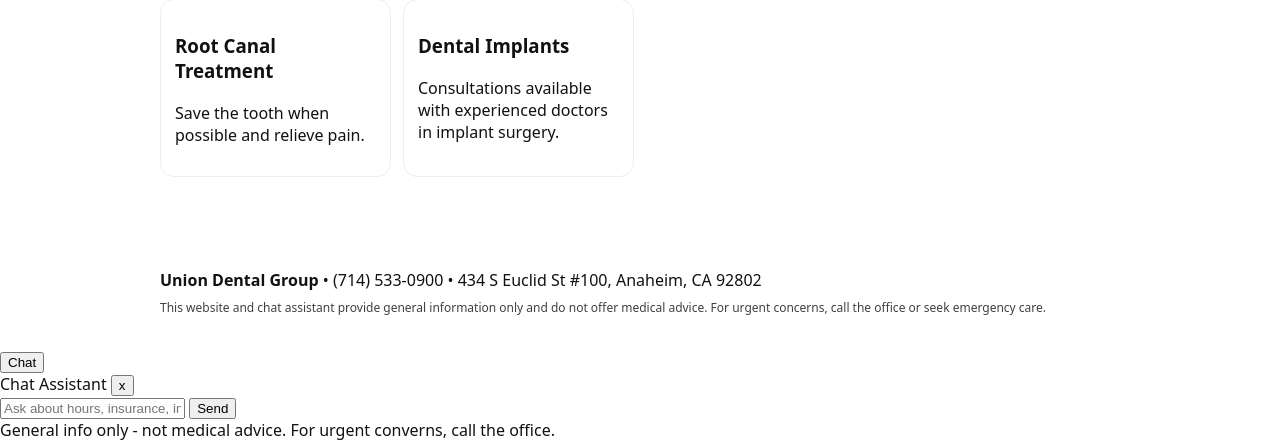
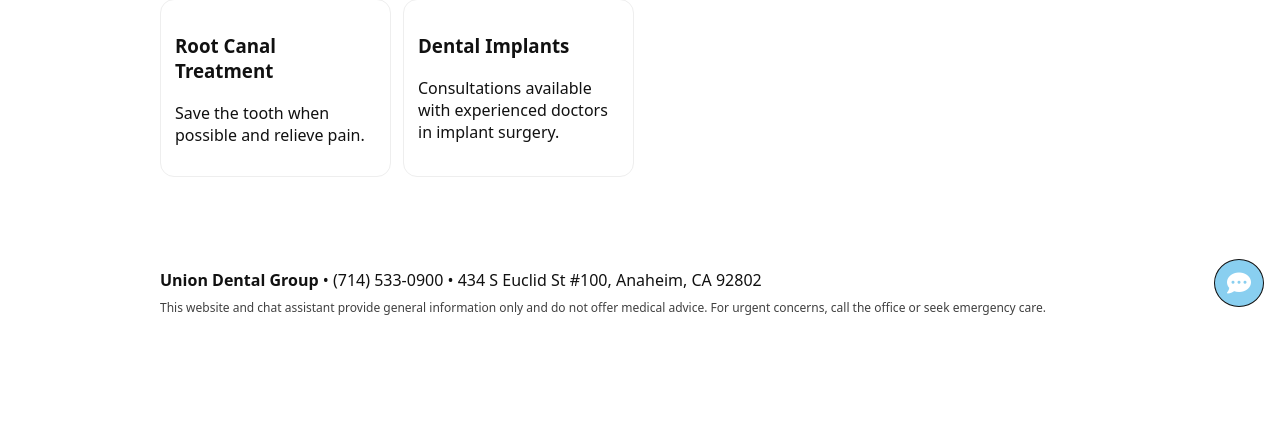
Before and after one commit to gemmatruong/dental_web, a Flask app: page / in a window 1280 px wide. Shown: the part 477-918 px from the top of the page. After the commit the page ends 792 px from the top, so only its background shows below. Run offline with Flask 3, Linux system fonts and the light colour scheme.

Commit message:
feat: add chat widget style

```diff
--- a/static/styles.css
+++ b/static/styles.css
@@ -7,17 +7,44 @@ body { font-family: system-ui, -apple-system, BlinkMacSystemFont,
 nav a { margin-left: 12px; text-decoration: none; color: #111; }
 .hero { padding: 28px 0; }
 .cta-row { display: flex; gap: 12px; flex-wrap: wrap; }
-.btn { display: inline-block; padding: 10px 14px; border: 1px solid #111; text-decoration: none; background: #111; color: #fff; border-radius: 10px; }
+.btn { display: inline-block; padding: 10px 14px; border: 1px solid #111; text-decoration: none;
+    background: #111; color: #fff; border-radius: 10px; }
 .btn.secondary { background: #fff; color: #111; }
 .grid { display: grid; grid-template-columns: repeat(auto-fit, minmax(220px, 1fr)); gap: 12px; margin: 18px 0; }
 .card { border: 1px solid #eee; border-radius: 14px; padding: 14px; }
 .footer { border-top: 1px solif #eee; margin-top: 24px; padding: 18px 0; }
 .disclaimer { font-size: 12px; opacity: 0.8; margin-top: 8px; }
 .form { display: grid; gap: 12px; max-width: 520px; }
-.form input, .form select, .form textarea { width: 100%; padding: 10px; border-radius: 10px; border: 1px solid #ddd; }
+.form input, .form select, .form textarea { width: 100%; padding: 10px; border-radius: 10px;
+    border: 1px solid #ddd; }
 .alert { padding: 10px; border: 1px solid #f2b8b5; background: #fdecea; border-radius: 10px; }
 .success { padding: 10px; border: 1px solid #b7ebc6; background: #ecfdf3; border-radius: 10px; }
 .table { width: 100%; border-collapse: collapse; }
 .table th, .table td { border-bottom: 1px solid #eee; padding: 10px; vertical-align: top; }
 .row { display: flex; justify-content: space-between; align-items: center; gap: 12px; }
 .inline { display: inline-flex; gap:  8px; align-items: center; }
+
+/* Chat window */
+.chat-toggle { position: fixed; bottom: 16px; right: 16px;
+    width: 50px; height: 48px; padding: 0;
+    border-radius: 50%; border: 1px solid #111; background: #89CFF0; color: #fff;
+    cursor: pointer; z-index: 9999; display: flex; align-items: center; justify-content: center; font-size: 24px;
+}
+.chat-box { position: fixed; bottom: 72px; right: 16px; width: 320px; max-width: calc(100vw - 32px);
+    border-bottom: 1px solid #eee; font-weight: 600;
+}
+.hidden { display: none; }
+.chat-header { display: flex; justify-content: space-between; align-items: center;
+    padding: 10px 12px; border-bottom: 1px solid #eee; font-weight: 600;
+}
+.chat-close { border: none; background: transparent; font-size: 20px; cursor: pointer; }
+.chat-messages { height: 260px; overflow: auto; padding: 10px 12px; display: grid; gap: 10px; }
+.msg { padding: 10px; border-radius: 12px; border: 1px solid #eee; }
+.msg.user { margin-left: 24px; }
+.msg.bot { margin-right: 24px; background: #fafafa; }
+.chat-intput { display: flex; gap: 8px; padding: 10px 12px; border-top: 1px solid #eee; }
+.chat-input input { flex: 1; padding: 10px; border-radius: 12px; border: 1px solid #ddd; }
+.chat-input button { padding: 10px 12px; border-radius: 12px; border: 1px solid #111;
+    background: #111; color: #fff; cursor: pointer;
+}
+.chat-mini-disclaimer { font-size: 11px; opacity: 0.75; padding: 8px 12px; border-top: 1px solid #eee; }
--- a/templates/base.html
+++ b/templates/base.html
@@ -5,6 +5,8 @@
     <meta name="viewport" content="width=device-width, initial-scale=1" />
     <title>{{ clinic.office_name }}</title>
     <link rel="stylesheet" href="{{ url_for('static', filename='styles.css') }}">
+    <link rel="stylesheet" href="https://cdnjs.cloudflare.com/ajax/libs/font-awesome/6.5.1/css/all.min.css"
+        crossorigin="anonymous" referrerpolicy="no-referrer"/>
 </head>
 <body>
     <header class="nav">
@@ -33,7 +35,7 @@
     </footer>
 
     <!-- Chat box -->
-    <button if="chatToggle" class="chat-toggle">Chat</button>
+    <button if="chatToggle" class="chat-toggle" aria-label="Open chat"><i class="fa-solid fa-comment-dots"></i></button>
     <div id="chatBox" class="chat-box hidden">
         <div class="chat-header">
             <span>Chat Assistant</span>
```
